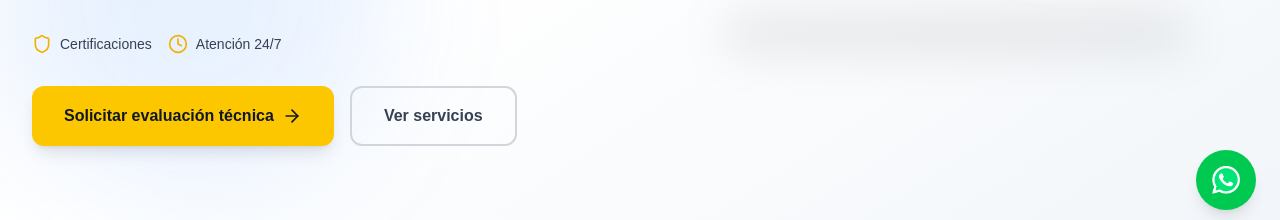
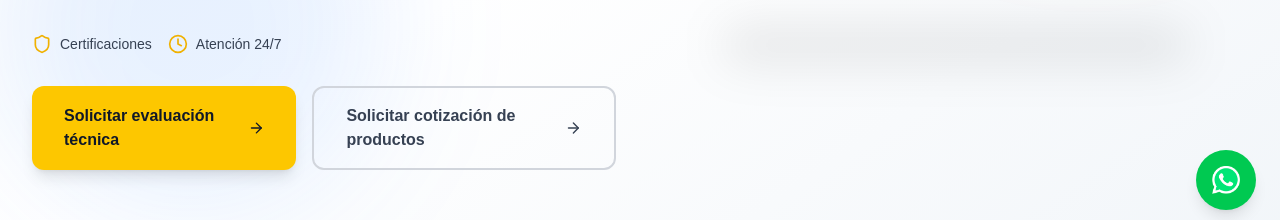
Before and after one commit to danyalexandr/electric_instalaciones, a Next.js app: page / in a window 1280 px wide. Shown: the part 566-786 px from the top of the page. Built offline with nearby package versions, Linux system fonts and the light colour scheme; no server answers; the database is empty.

Commit message:
todos los componentes toqueteados por blackbox en diseño + cambio en footer + producto

```diff
--- a/components/Contact.tsx
+++ b/components/Contact.tsx
@@ -112,7 +112,7 @@ async function handleSubmit(e: React.FormEvent<HTMLFormElement>) {
             {/* Decorative element */}
             <div className="mt-12 p-6 bg-gradient-to-br from-yellow-50 to-orange-50 rounded-2xl border border-yellow-100">
               <p className="text-gray-700 italic">
-                "Notre équipe technique vous répond dans les 24 heures avec une évaluation détaillée de votre projet."
+                "Nuestro equipo técnico responderá en 24 horas con una evaluación detallada de su proyecto."
               </p>
               <p className="text-sm text-gray-500 mt-2">— Equipo técnico</p>
             </div>
--- a/components/Footer.tsx
+++ b/components/Footer.tsx
@@ -25,18 +25,7 @@ export default function Footer() {
             <p className="text-gray-400 mb-6">
               Soluciones eléctricas profesionales para industria, comercio e infraestructura en Argentina.
             </p>
-            {/* Social Links */}
-            <div className="flex gap-4">
-              <a href="#" className="p-2 bg-gray-800 rounded-lg hover:bg-yellow-400 hover:text-gray-900 transition-colors">
-                <Facebook className="w-5 h-5" />
-              </a>
-              <a href="#" className="p-2 bg-gray-800 rounded-lg hover:bg-yellow-400 hover:text-gray-900 transition-colors">
-                <Instagram className="w-5 h-5" />
-              </a>
-              <a href="#" className="p-2 bg-gray-800 rounded-lg hover:bg-yellow-400 hover:text-gray-900 transition-colors">
-                <Linkedin className="w-5 h-5" />
-              </a>
-            </div>
+
           </div>
 
           {/* Servicios */}
@@ -103,10 +92,7 @@ export default function Footer() {
             <p className="text-gray-400 text-sm">
               © {new Date().getFullYear()} Electric Instalaciones SRL. Todos los derechos reservados.
             </p>
-            <div className="flex gap-6 text-sm">
-              <a href="#" className="text-gray-400 hover:text-yellow-400 transition-colors">Términos y condiciones</a>
-              <a href="#" className="text-gray-400 hover:text-yellow-400 transition-colors">Política de privacidad</a>
-            </div>
+
           </div>
         </div>
       </div>
--- a/components/Hero.tsx
+++ b/components/Hero.tsx
@@ -53,10 +53,11 @@ export default function Hero() {
                 <ArrowRight className="w-5 h-5" />
               </a>
               <a
-                href="#services"
+                href="#products"
                 className="inline-flex items-center justify-center gap-2 border-2 border-gray-300 text-gray-700 px-8 py-4 rounded-xl font-bold hover:border-yellow-400 hover:text-yellow-500 transition-all duration-300"
               >
-                Ver servicios
+                Solicitar cotización de productos
+                <ArrowRight className="w-5 h-5" />
               </a>
             </div>
           </div>
--- a/components/ProductQuoteSection.tsx
+++ b/components/ProductQuoteSection.tsx
@@ -125,7 +125,7 @@ export default function ProductQuoteSection() {
     : products.filter((p) => p.category === selectedCategory);
 
   return (
-    <section className="bg-gradient-to-br from-slate-50 to-slate-100 py-24">
+    <section className="bg-gradient-to-br from-slate-50 to-slate-100 py-24 relative overflow-hidden" id="products">
       <div className="max-w-7xl mx-auto px-4 sm:px-6 lg:px-8">
         {/* Header */}
         <div className="text-center mb-16">
```
